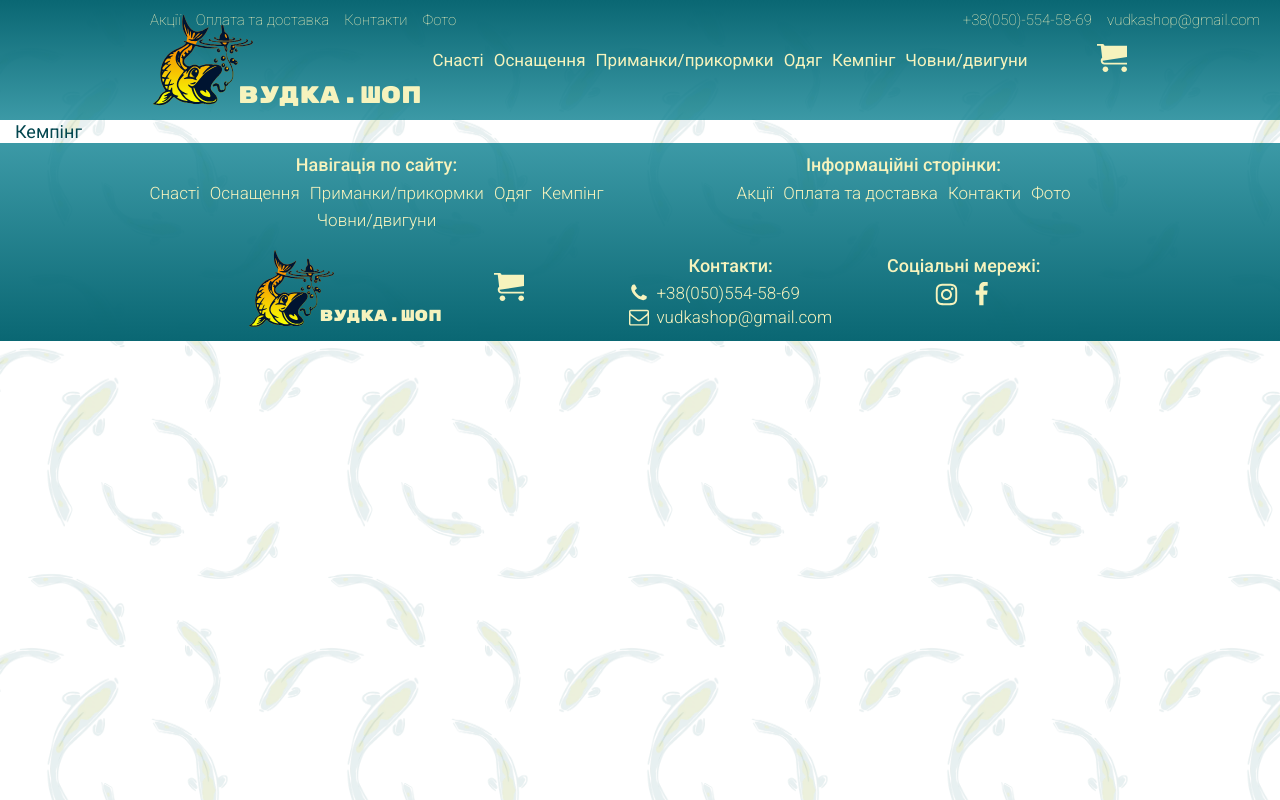
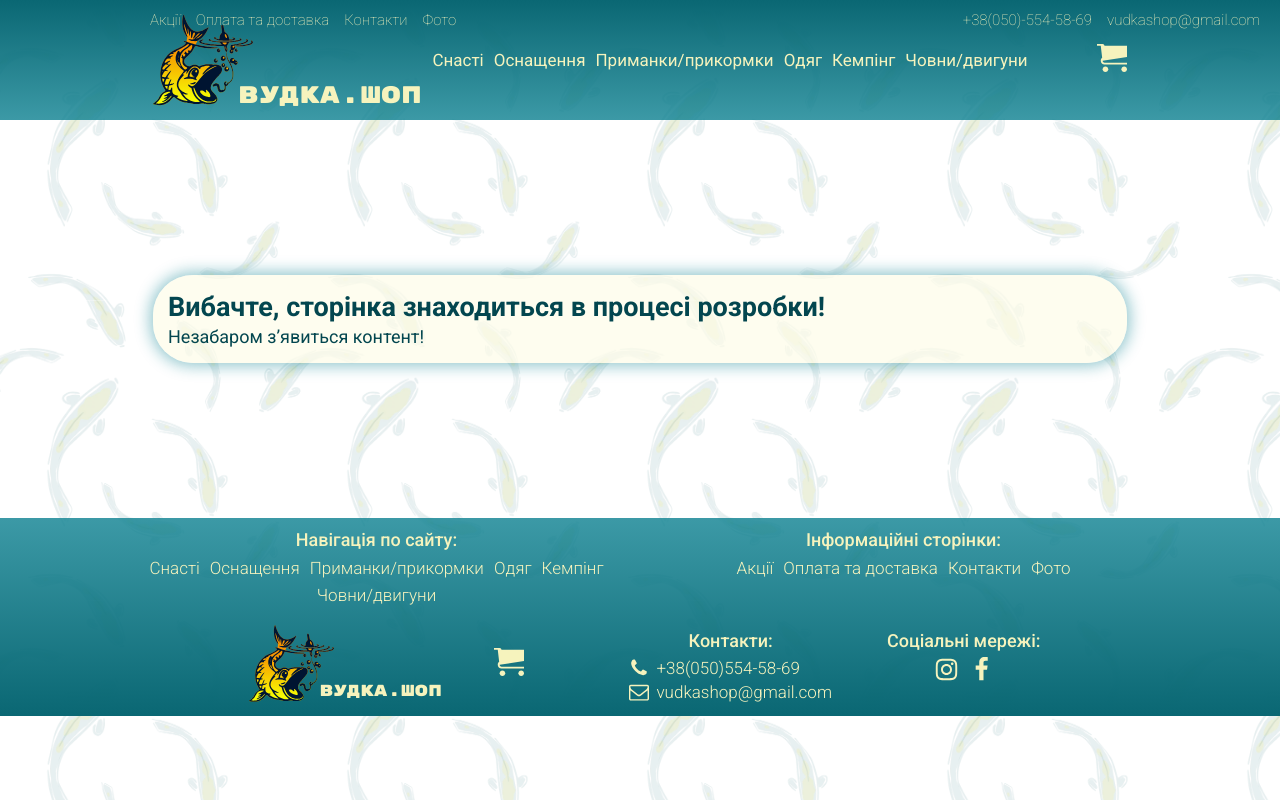
Before and after one commit to msselizabeth/vudka.shop, a Next.js app: page /camping in a window 1280 px wide. Built offline with nearby package versions, Linux system fonts and the light colour scheme.

Commit message:
add dev component

```diff
--- /dev/null
+++ b/components/DevelopContent.js/DevelopContent.js
@@ -0,0 +1,16 @@
+
+
+const DevelopContent = () => {
+    return (
+      <section className="temporary__container">
+        <div className="container">
+          <div>
+            <h2>Вибачте, сторінка знаходиться в процесі розробки!</h2>
+            <p>Незабаром зʼявиться контент! </p>
+          </div>
+        </div>
+      </section>
+    );
+}
+
+export default DevelopContent;
--- a/src/app/camping/page.js
+++ b/src/app/camping/page.js
@@ -1,3 +1,5 @@
+import DevelopContent from "../../../components/DevelopContent.js/DevelopContent";
+
 export default function Camping() {
-  return <div className="container">Кемпінг</div>;
+  return <DevelopContent/>;
 }
--- a/src/app/contacts/page.js
+++ b/src/app/contacts/page.js
@@ -1,3 +1,5 @@
+import DevelopContent from "../../../components/DevelopContent.js/DevelopContent";
+
 export default function Contacts() {
-  return <div className="container">CONTACTS</div>;
+  return <DevelopContent />;
 }
--- a/src/app/dvyhuny/page.js
+++ b/src/app/dvyhuny/page.js
@@ -1,5 +1,6 @@
+import DevelopContent from "../../../components/DevelopContent.js/DevelopContent";
 
 
 export default function ChovnyDvyhuny() {
-  return <div className="container">Човни та двигуни</div>;
+  return <DevelopContent/>;
 }
--- a/src/app/gallery/page.js
+++ b/src/app/gallery/page.js
@@ -1,3 +1,5 @@
+import DevelopContent from "../../../components/DevelopContent.js/DevelopContent";
+
 export default function Gallery() {
-  return <div className="container">Photos</div>;
+  return <DevelopContent />;
 }
--- a/src/app/globals.css
+++ b/src/app/globals.css
@@ -116,6 +116,18 @@ img{
   color: var(--titles-color);
 }
 
+.temporary__container{
+  width: calc(100% - 14px);
+  margin-top: 110px;
+  margin-bottom: 110px;
+  margin-left: auto;
+  margin-right: auto;
+  padding: 10px 0px 10px 0px;
+  border-radius: 30px;
+    background: var(--back-section);
+    box-shadow: 0px 0px 10px 2px var(--box-shadow-color);
+
+}
 
 @media screen and (min-width:425px) {
   .container{
@@ -153,6 +165,16 @@ img{
     margin-top: 30px;
   }
 
+    .temporary__container {
+      width: 728px;
+      margin-top: 135px;
+      margin-bottom: 135px;
+      padding: 15px 0px 15px 0px;
+      border-radius: 40px;
+      box-shadow: 0px 0px 15px 3px var(--box-shadow-color);
+
+    }
+
 }
 @media screen and (min-width:1024px) {
   body {
@@ -180,6 +202,11 @@ img{
     border-radius: 40px;
     box-shadow: 0px 0px 16px 4px var(--box-shadow-color);
   }
+        .temporary__container {
+          width: 974px;
+          margin-top: 155px;
+          margin-bottom: 155px;
+      }
   .not__found__title{
     font-size: 22px;
   }
@@ -221,6 +248,16 @@ img{
     box-shadow: 0px 0px 20px 6px var(--box-shadow-color);
   }
 
+        .temporary__container {
+          width: 1420px;
+          margin-top: 255px;
+          margin-bottom: 260px;
+          padding: 20px 0px 20px 0px;
+          border-radius: 50px;
+          box-shadow: 0px 0px 20px 6px var(--box-shadow-color);
+
+        }
+
   .not__found__title {
     font-size: 22px;
   }
--- a/src/app/odyah/page.js
+++ b/src/app/odyah/page.js
@@ -1,3 +1,5 @@
+import DevelopContent from "../../../components/DevelopContent.js/DevelopContent";
+
 export default function Odyah() {
-  return <div className="container">Одяг</div>;
+  return <DevelopContent/>;
 }
--- a/src/app/oplata-ta-dostavka/page.js
+++ b/src/app/oplata-ta-dostavka/page.js
@@ -1,3 +1,5 @@
+import DevelopContent from "../../../components/DevelopContent.js/DevelopContent";
+
 export default function OplataDostavka() {
-  return <div className="container">PAYMENT AND DELIVERY</div>;
+  return <DevelopContent/>;
 }
--- a/src/app/sale/page.js
+++ b/src/app/sale/page.js
@@ -1,3 +1,7 @@
+import DevelopContent from "../../../components/DevelopContent.js/DevelopContent";
+
 export default function Sale() {
-  return <div className="container">SALE</div>;
+  return (
+   <DevelopContent />
+  );
 }
```
Also changed, not shown: components/Reels/ReelList.js (+13 -13 lines).
